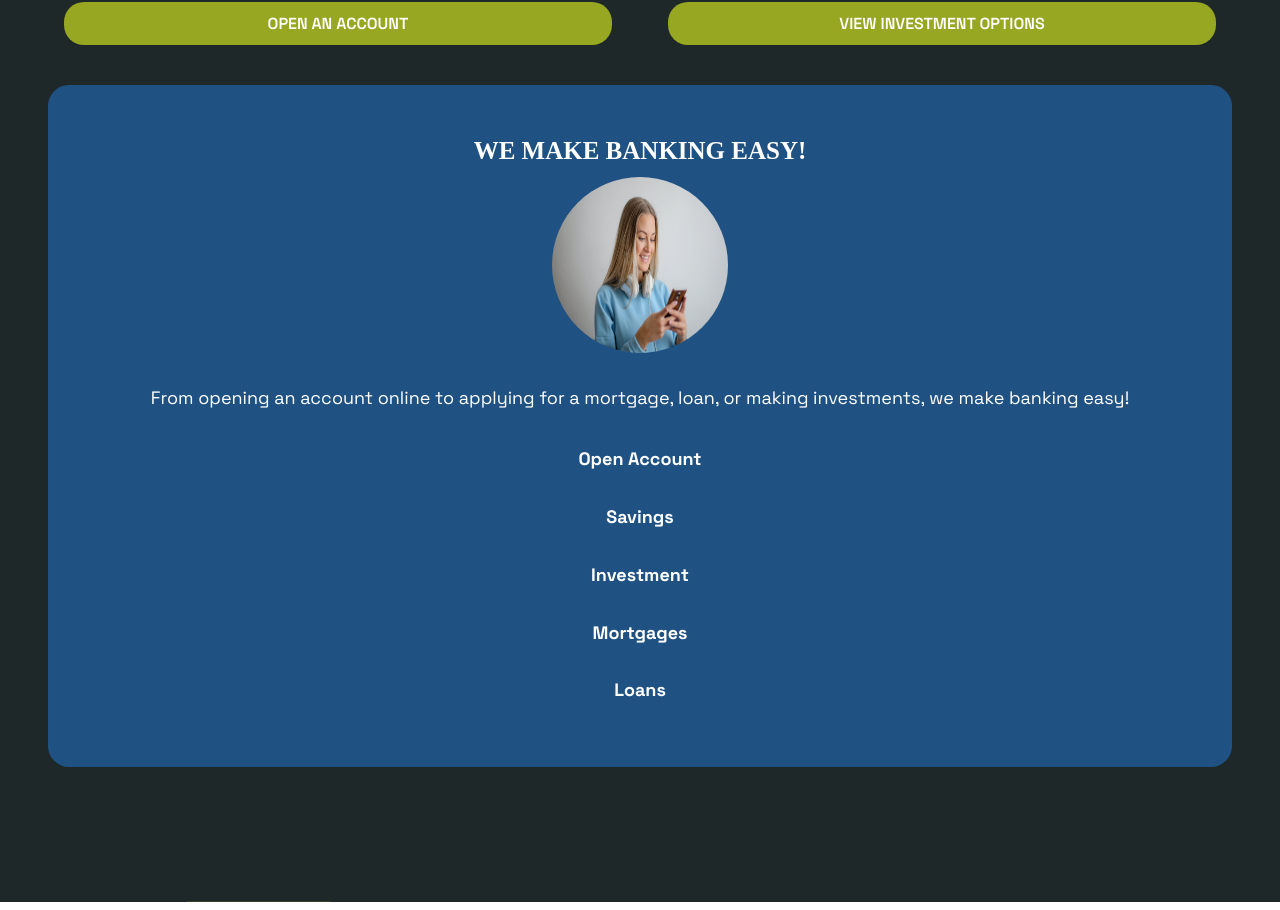
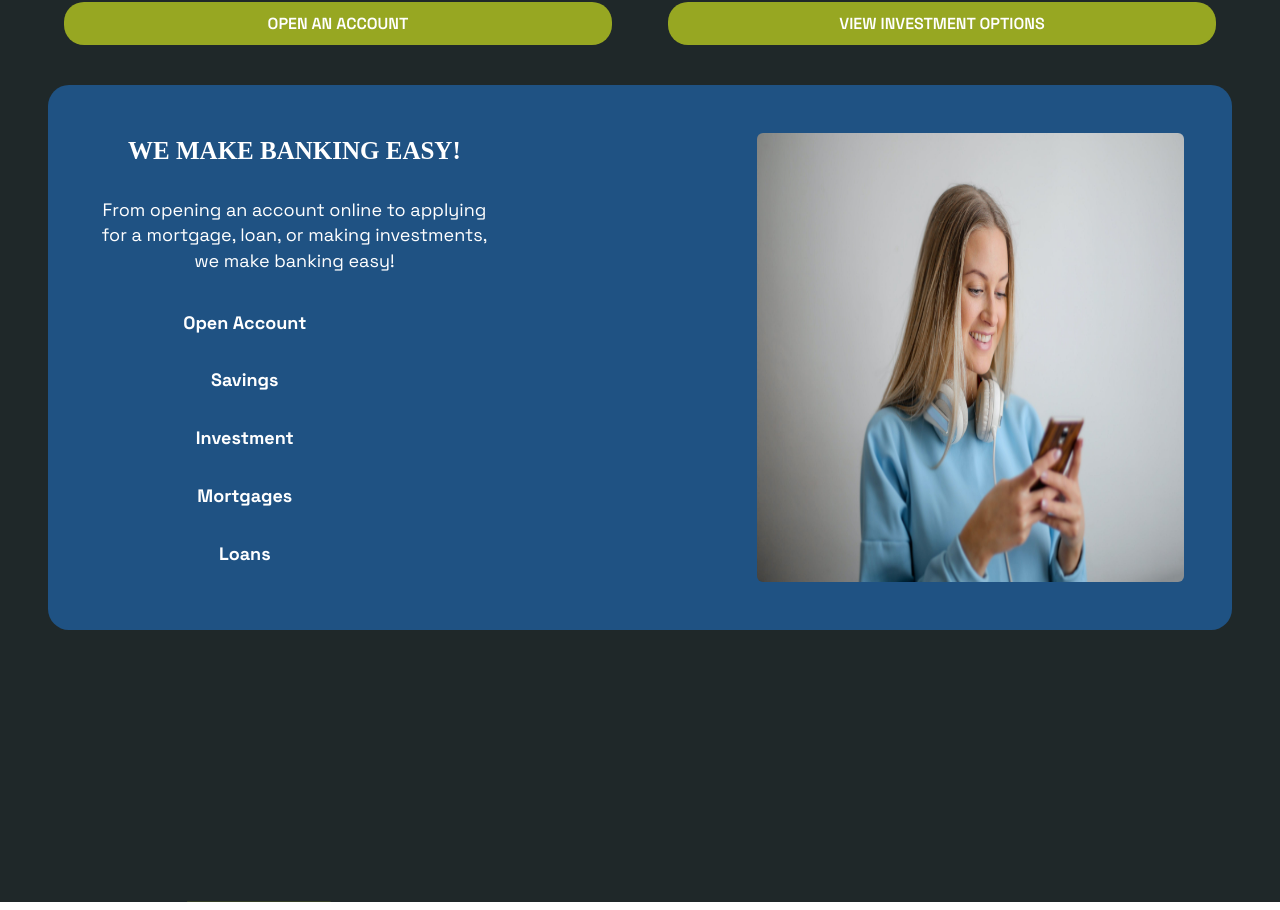
Before and after one commit to julzedz/GT-Savings-Investment-App, a React (Create React App) app: page /home in a window 1280 px wide. Shown: the part 1452-2362 px from the top of the page. Built offline with nearby package versions, Linux system fonts and the light colour scheme; a web font is replaced by a local one.

Commit message:
Make grid picture responsive

```diff
--- a/src/components/home.jsx
+++ b/src/components/home.jsx
@@ -195,13 +195,15 @@ const Home = () => (
         <GridItem
           colSpan={{ base: '2', md: '4' }}
           rowSpan={4}
-          bg="#1F5283"
+          bg="navyblue"
           borderRadius={21}
           padding={12}
           h="fit-content"
           color="white"
         >
-          <Box m="0 auto" textAlign="center">
+          <Flex>
+            <Box>
+              <Box m={{ base: '0 auto', slg: '0' }} textAlign={{ base: 'center', slg: 'center' }} w={{ base: 'auto', slg: '60%' }}>
                 <Text fontSize="25px" fontWeight="800" fontFamily="Allerta Stencil" textTransform="uppercase" mb={2}>We Make Banking Easy!</Text>
                 <Img
                   src={finegal}
@@ -210,10 +212,11 @@ const Home = () => (
                   borderRadius="50%"
                   m={{ base: '0 auto', md: '3 3', lg: '' }}
                   mb={3}
+                  display={{ base: '', slg: 'none' }}
                 />
                 <Text fontSize="18px" fontWeight="normal" lineHeight="1.42" py={5}>From opening an account online to applying for a mortgage, loan, or making investments, we make banking easy!</Text>
               </Box>
-          <List spacing={8} p="0" textAlign="center" fontFamily="Space Grotesk" fontWeight="bold">
+              <List spacing={8} p="0" m={{ base: '', slg: '' }} w={{ base: 'auto', slg: '45%' }} textAlign={{ base: 'center' }} fontFamily="Space Grotesk" fontWeight="bold">
                 <ListItem>
                   <Link href="/account">Open Account</Link>
                 </ListItem>
@@ -230,6 +233,18 @@ const Home = () => (
                   <Link href="/investment">Loans</Link>
                 </ListItem>
               </List>
+            </Box>
+            <Img
+              src={finegal}
+              width="calc(50vw * 2/3)"
+              borderRadius="md"
+              m={{
+                base: '0 auto', md: '3 3', lg: '', slg: '0',
+              }}
+              mb={{ base: '3', slg: '0' }}
+              display={{ base: 'none', slg: 'block' }}
+            />
+          </Flex>
         </GridItem>
       </Grid>
     </Box>
--- a/src/theme.jsx
+++ b/src/theme.jsx
@@ -5,6 +5,7 @@ const breakpoints = {
   sm: '30em',
   md: '48em',
   lg: '56em',
+  slg: '60em',
   xl: '80em',
   '2xl': '96em',
 };
@@ -110,6 +111,7 @@ const colors = {
   black: '#000',
   white: '#fff',
   cerulean: '#027F99',
+  navyblue: '#1F5283',
   persianred: '#BB4430',
   gunmetal: '#1F2829',
   transparent: 'transparent',
```
Lines whose indentation alone changed are shown as unchanged.
